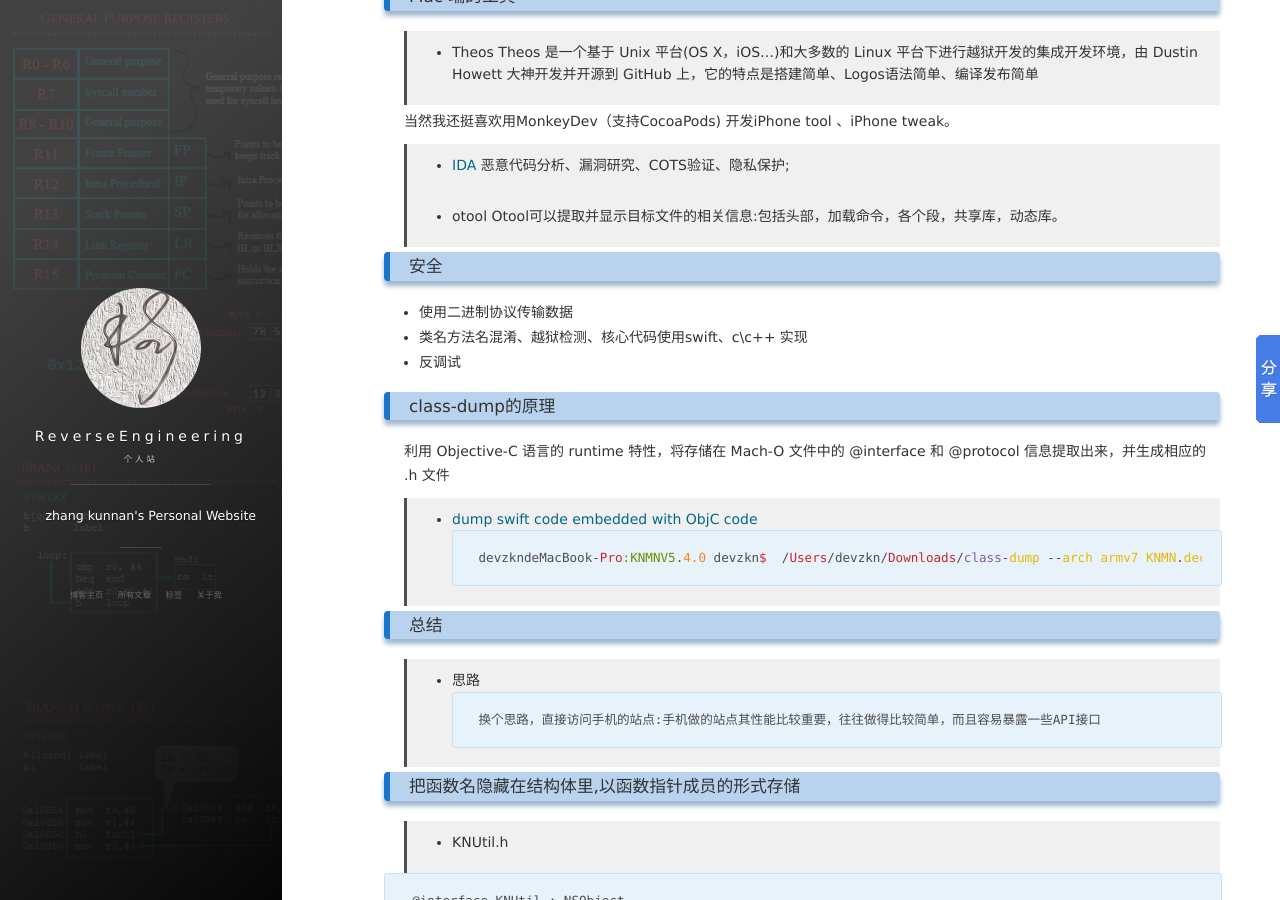
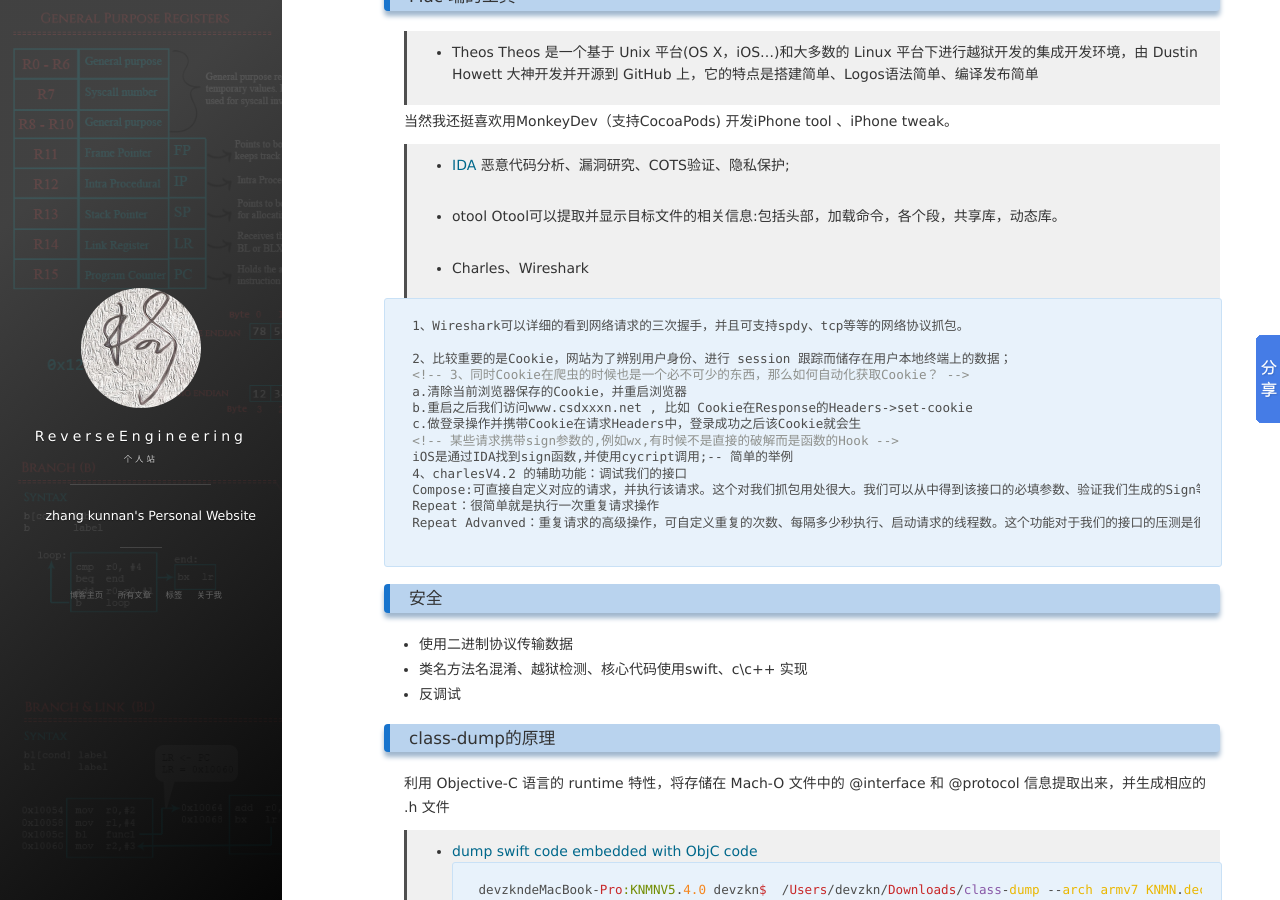
Before and after one commit to zhangkn/zhangkn.github.io, a Jekyll site: the page built from _posts/2017-12-18-antiDebugger.md, in a window 1280 px wide and 900 px high, scrolled down 917 px. Built offline with Jekyll 4.4.1, drawn with Linux system fonts in a browser that asks for light colours; nearby versions of some CDN libraries; comment, search, counter and statistics services are not loaded; some of the changed text lies outside the part shown.

Commit message:
实Https就是在Http基础上通过SSL协议进行加密之后的网络传输。

````diff
--- a/_posts/2017-12-18-antiDebugger.md
+++ b/_posts/2017-12-18-antiDebugger.md
@@ -59,6 +59,27 @@
 
 >* otool
 Otool可以提取并显示目标文件的相关信息:包括头部，加载命令，各个段，共享库，动态库。
+
+>* Charles、Wireshark
+
+```
+1、Wireshark可以详细的看到网络请求的三次握手，并且可支持spdy、tcp等等的网络协议抓包。
+
+2、比较重要的是Cookie，网站为了辨别用户身份、进行 session 跟踪而储存在用户本地终端上的数据；
+<!-- 3、同时Cookie在爬虫的时候也是一个必不可少的东西，那么如何自动化获取Cookie？ -->
+a.清除当前浏览器保存的Cookie，并重启浏览器
+b.重启之后我们访问www.csdxxxn.net , 比如 Cookie在Response的Headers->set-cookie
+c.做登录操作并携带Cookie在请求Headers中，登录成功之后该Cookie就会生
+<!-- 某些请求携带sign参数的,例如wx,有时候不是直接的破解而是函数的Hook -->
+iOS是通过IDA找到sign函数,并使用cycript调用;-- 简单的举例
+4、charlesV4.2 的辅助功能：调试我们的接口
+Compose:可直接自定义对应的请求，并执行该请求。这个对我们抓包用处很大。我们可以从中得到该接口的必填参数、验证我们生成的Sign等等的。
+Repeat：很简单就是执行一次重复请求操作
+Repeat Advanved：重复请求的高级操作，可自定义重复的次数、每隔多少秒执行、启动请求的线程数。这个功能对于我们的接口的压测是很有用的。
+
+```
+
+
 
 
 
@@ -248,3 +269,6 @@
 
 >* lldb
 ![](/images/posts/{{page.title}}/lldb-commands-map.png)
+
+>* SSL相信大家都不陌生。其实Https就是在Http基础上通过SSL协议进行加密之后的网络传输。
+![](/images/posts/{{page.title}}/ssl.png)
````
Also changed, not shown: _posts/2018-01-31-aso.md (+23 -0 lines), _posts/2018-02-25-GoogleHacking.md (+8 -0 lines), images/posts/antiDebugger/ssl.png (added).
